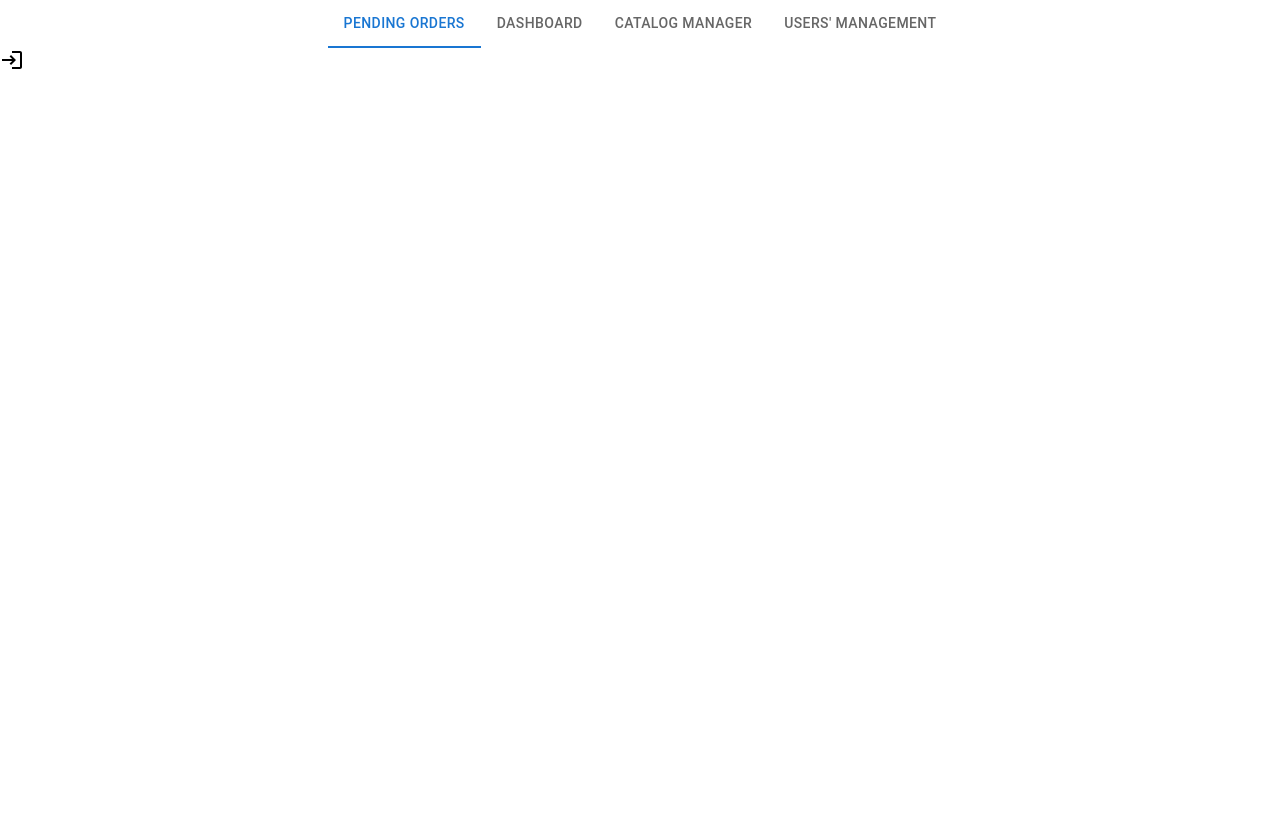
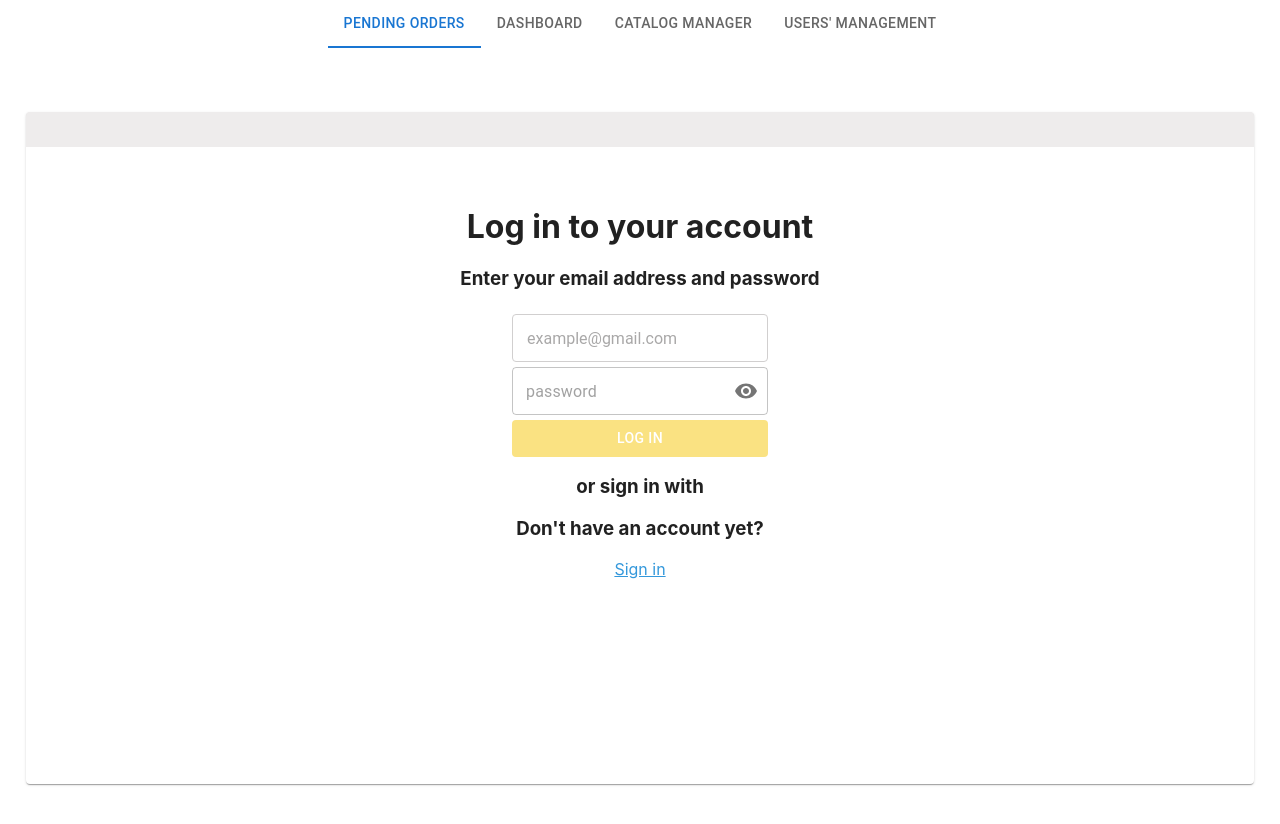
Before and after one commit to developers-bootcamp/yellow-client, a React (Create React App) app: page /login in a window 1280 px wide. Shown: the top 824 px of the page. Before the commit the page ends 800 px from the top, so only its background shows below. Built offline with nearby package versions, Linux system fonts and the light colour scheme.

Commit message:
finish design

```diff
--- a/src/components/login.tsx
+++ b/src/components/login.tsx
@@ -1,13 +1,55 @@
-import react, { useEffect ,useState} from "react";
- const Login: React.FC = () => {
+import { Button, IconButton, Input, InputAdornment, OutlinedInput, Paper } from "@mui/material";
+import React, { useEffect, useState } from "react";
+import TextField from '@mui/material/TextField';
+import Visibility from '@mui/icons-material/Visibility';
+import VisibilityOff from '@mui/icons-material/VisibilityOff';
+import '../style/Login.styles.css';
+import { Link } from "react-router-dom";
 
 
+const Login: React.FC = () => {
+  const [showPassword, setShowPassword] = React.useState(false);
+
+  const handleClickShowPassword = () => setShowPassword((show) => !show);
+
+  const handleMouseDownPassword = (event: React.MouseEvent<HTMLButtonElement>) => {
+    event.preventDefault();
+  };
 
   return (
     <div>
+      <div className='container'>
+        <Paper className='paper'>
+          <h1>Log in to your account</h1>
+          <h3>Enter your email address and password</h3>
+          <input type="email"  className="name-field" placeholder='example@gmail.com' />
 
-       <p>login component here</p>
-       <p>real implementation</p>
+          <br />
+
+          <OutlinedInput
+          placeholder="password"
+            id="password"
+            type={showPassword ? 'text' : 'password'}
+            endAdornment={
+              <InputAdornment position="end">
+                <IconButton
+                  aria-label="toggle password visibility"
+                  onClick={handleClickShowPassword}
+                  onMouseDown={handleMouseDownPassword}
+                  edge="end"
+                >
+                  {showPassword ? <VisibilityOff /> : <Visibility />}
+                </IconButton>
+              </InputAdornment>
+            }
+          />
+          <br />
+          <Button variant="contained" color="primary" id='logIn-button'>Log in</Button>
+          <h3>or sign in with</h3>
+          <h3>Don't have an account yet?</h3>
+          <Link className="signIn" to={""}>Sign in</Link>
+        </Paper>
+      </div>
     </div>
   );
 };
--- a/src/components/routing.tsx
+++ b/src/components/routing.tsx
@@ -7,8 +7,7 @@ import Dashboard from "./dashboard";
 import NewOrder from "./newOrder";
 import LandingPage from "./landingPage";
 import SignUp from "./SignUp";
-
-import { Login } from "@mui/icons-material";
+import Login from "./login";
 const Routing: React.FC = () => {
 
 
--- a/src/style/Login.styles.css
+++ b/src/style/Login.styles.css
@@ -0,0 +1,64 @@
+.container {
+    display: flex;
+    justify-content: center;
+    align-items: center;
+    height: 100vh;
+  }
+  .paper {
+    width: 90%;
+    height: 70%;
+    text-align: center;
+    border-top: solid;
+    border-color: rgb(238, 236, 236);
+    padding: 3%;
+    border-width: 35px;
+  }
+.name-field{
+    margin: 5px;
+    font-family: "Roboto","Helvetica","Arial",sans-serif;
+    width: 20vw;
+    height: 6vh;
+    border-radius: 4px;
+    box-sizing: border-box;
+    font-weight: 400;
+    font-size: 1rem;
+    padding-left: 14px;
+    border:solid 1.5px;
+    border-color: rgb(209, 207, 207);
+}
+.name-field::placeholder {
+    color: #a9a8a8;
+  }
+.name-field:hover{
+    border-color:black;
+}
+.name-field:focus {
+    outline: none;
+    border-color: #1976D2;
+    border-width: 1.8px;
+  }
+#password{
+  background-color: white !important;
+  height: 0;
+}
+.css-o9k5xi-MuiInputBase-root-MuiOutlinedInput-root{
+    margin-bottom: 5px;
+height: 6vh;
+    width: 20vw;
+    background-color: white !important;
+}
+.css-nxo287-MuiInputBase-input-MuiOutlinedInput-input{
+   padding-left: 3px;
+   background-color: white !important
+}
+#logIn-button{
+width: 20vw;
+background-color: #FAE282;
+box-shadow:none;
+}
+input:-internal-autofill-selected {
+    background-color: white;
+}
+.signIn{
+    color: #3498db;
+}
```
Lines whose indentation alone changed are shown as unchanged.
